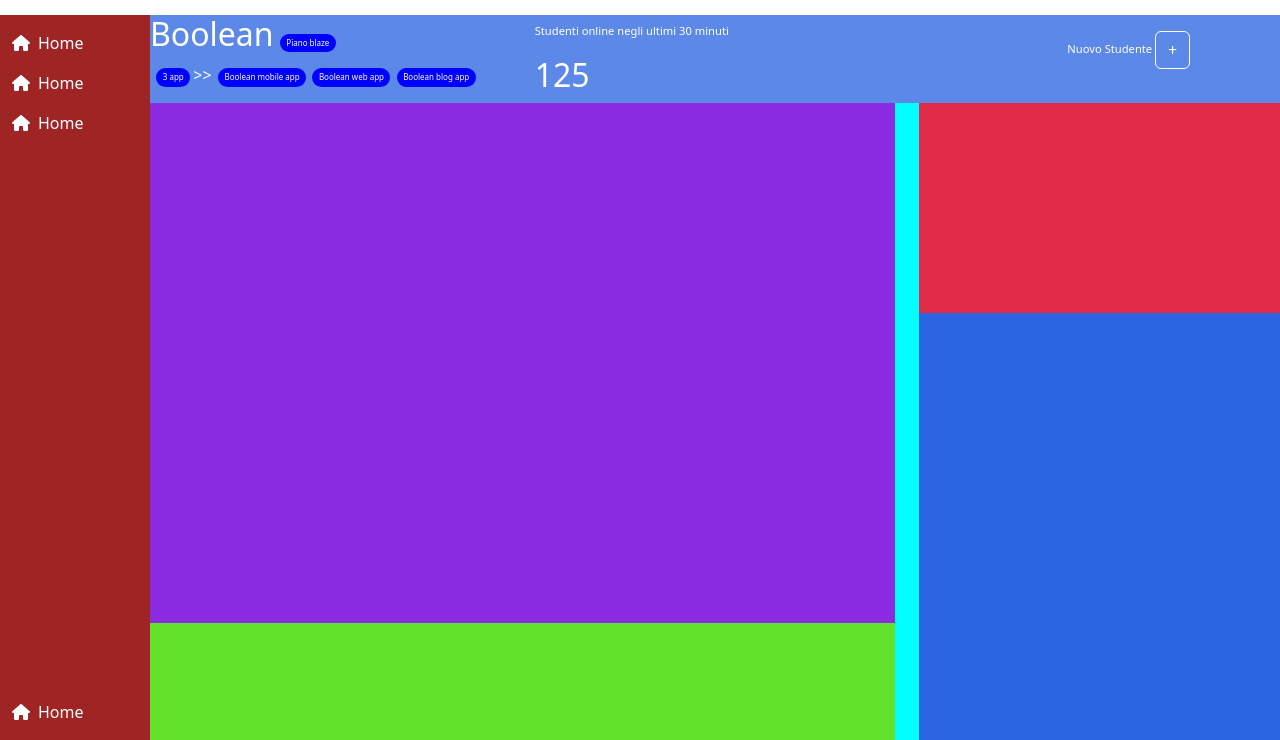
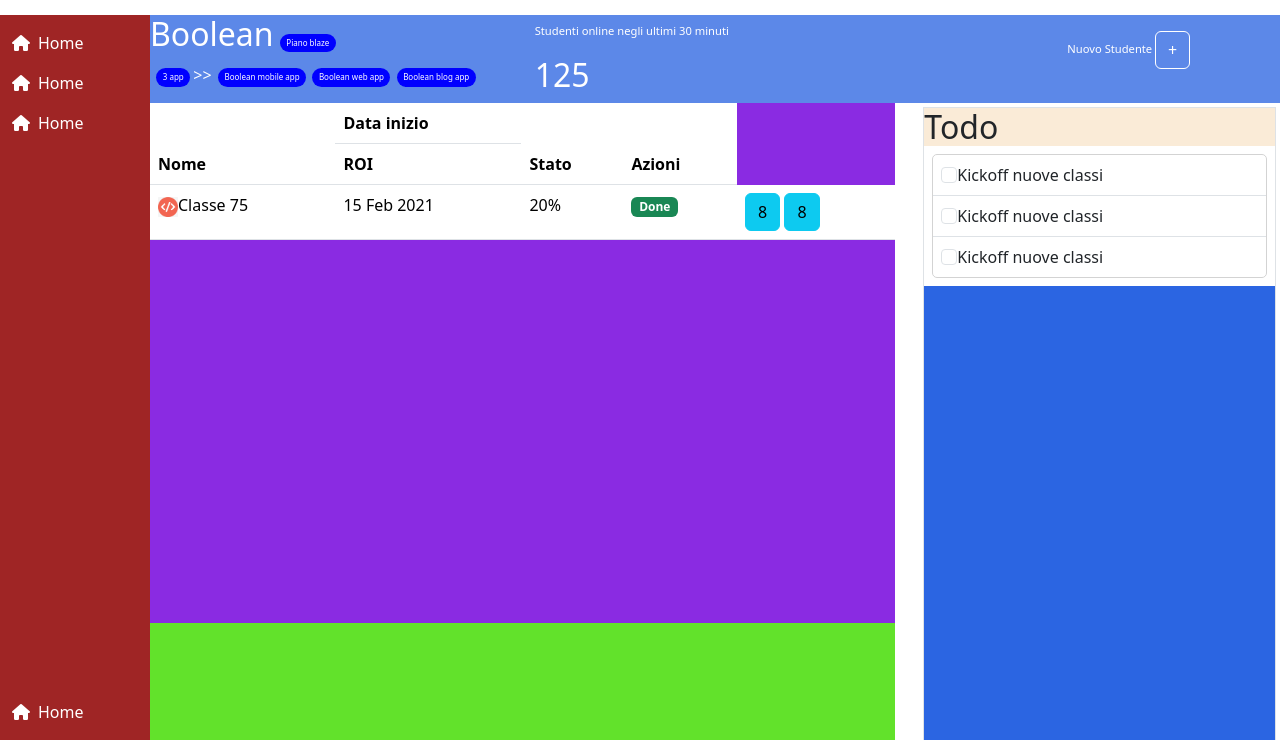
Before and after one commit to Claudio-Bernardinetti/html-css-bootstrap-dashboard, a plain HTML site: page index.html in a window 1280 px wide. Shown: the part 60-800 px from the top of the page. Drawn offline with nearby package versions, Linux system fonts and the light colour scheme.

Commit message:
add todo card

```diff
--- a/assets/css/style.css
+++ b/assets/css/style.css
@@ -48,7 +48,7 @@
 /* header nav end */
 
 #main_wrapper {
-    background-color: aqua;
+
     height: calc(100vh - 75px)
 }
 
@@ -167,7 +167,8 @@
 
 .container_main {
     height: 100%;
-    overflow-y:auto
+    overflow-y: auto;
+
 }
 
 .card_classi {
@@ -175,10 +176,6 @@
     height: 520px;
 }
 
-.card_todo {
-    background-color: rgb(226, 43, 73);
-    height: 210px;
-}
 
 .card_faq {
     background-color: rgb(98, 226, 43);
@@ -191,6 +188,42 @@
 }
 
 /* Main end */
+/* card classi start */
+.th_hidden{
+    display: none;
+}
+/* card classi end */
+/* card todo start */
+
+
+.card_todo_header {
+    background-color: antiquewhite;
+}
+
+.card_todo_container {
+    margin: 0.5rem;
+    border: 1px solid lightgrey ;
+    border-radius: 5px;
+}
+
+.todo_second {
+    border-top: 1px solid lightgrey ;
+    border-bottom: 1px solid lightgrey ;
+    gap: 1rem;
+}
+
+/* card todo end */
+
+
+@media screen and (min-width:767px) {
+
+    .th_hidden {
+        display: block;
+    }
+
+}
+
+
 
 @media screen and (min-width: 991px) {
 
--- a/index.html
+++ b/index.html
@@ -77,9 +77,7 @@
             </header>
             <!-- header end -->
             <div id="main_wrapper">
-
-                <div
-                    class="container-sm  sidebar_sm clearfix  ">
+                <div class="container-sm  sidebar_sm clearfix  ">
                     <div class="row  justify-content-between p-0 m-0 g-0">
                         <div class="sidebar_top ">
                             <ul class="ul_sidebar_top">
@@ -117,7 +115,7 @@
                 </div>
                 <!-- Sidebar end -->
                 <div class="main clearfix container_main">
-                    <div class="container-fluid   g-0 m-0">
+                    <div class="container-fluid container_blue  g-0 m-0">
                         <div class="row row-cols-md-3 banner_blue ">
                             <div class="boolean">
                                 <div class="boolean_top">
@@ -291,14 +289,91 @@
                             </div>
                         </div>
                     </div>
-                    <div>
+                    <!-- Container blue end -->
+                    <div class="main_container">
                         <div class="row">
                             <div class=" col-12 col-lg-8 col_left ">
-                                <div class="card-body  card_classi"></div>
-                                <div class="card-body card_faq"></div>
+                                <div class="card-body  card_classi">
+                                    <table class="table ">
+                                        <thead>
+                                            <tr>
+                                                <th>Nome</th>
+
+                                                <th class="th_hidden">Data
+                                                    inizio</th>
+
+                                                <th class="th_hidden">ROI</th>
+
+                                                <th>Stato</th>
+
+                                                <th>Azioni</th>
+                                            </tr>
+                                        </thead>
+                                        <tbody>
+                                            <tr>
+                                                <td scope="row"><img
+                                                        src="./assets/img/class-avatar.jpg"
+                                                        width="20px"
+                                                        alt>Classe 75</td>
+                                                <td>15
+                                                    Feb 2021</td>
+                                                <td>20%</td>
+                                                <td><span
+                                                        class="badge text-bg-success">Done</span></td>
+                                                <td><div class="btn-group"
+                                                        role="group"
+                                                        aria-label="Third group">
+                                                        <button type="button"
+                                                            class="btn btn-info">8</button>
+                                                    </div>
+                                                    <div class="btn-group"
+                                                        role="group"
+                                                        aria-label="Third group">
+                                                        <button type="button"
+                                                            class="btn btn-info">8</button>
+                                                    </div></td>
+                                            </tr>
+
+                                        </tbody>
+                                    </table>
+                                </div>
+                                <div class="card-body card_faq">
+                                    <div class="card_faq_header"></div>
+                                    <div class="card_faq_container">
+
+                                    </div>
+                                </div>
                             </div>
                             <div class="col-12 col-lg-4 col_right">
-                                <div class="card-body card_todo"></div>
+                                <div class="card-body card_todo border m-1">
+                                    <div class="card_todo_header"><h2>Todo</h2></div>
+                                    <div class="card_todo_container">
+                                        <div class="vstack gap-3">
+                                            <div class="p-2"><input
+                                                    class="form-check-input"
+                                                    type="checkbox" value
+                                                    id="flexCheckDefault">Kickoff
+                                                nuove classi
+                                            </div>
+                                        </div>
+                                        <div class="vstack gap-3">
+                                            <div
+                                                class="p-2 border-top border-bottom"><input
+                                                    class="form-check-input"
+                                                    type="checkbox" value
+                                                    id="flexCheckDefault">Kickoff
+                                                nuove classi
+                                            </div>
+                                        </div>
+                                        <div class="vstack gap-3">
+                                            <div class="p-2"><input
+                                                    class="form-check-input"
+                                                    type="checkbox" value
+                                                    id="flexCheckDefault">Kickoff
+                                                nuove classi
+                                            </div>
+                                        </div>
+                                    </div>
                                     <div class="card-body card_utenti"></div>
                                 </div>
                             </div>
```
Lines whose indentation alone changed are shown as unchanged.
